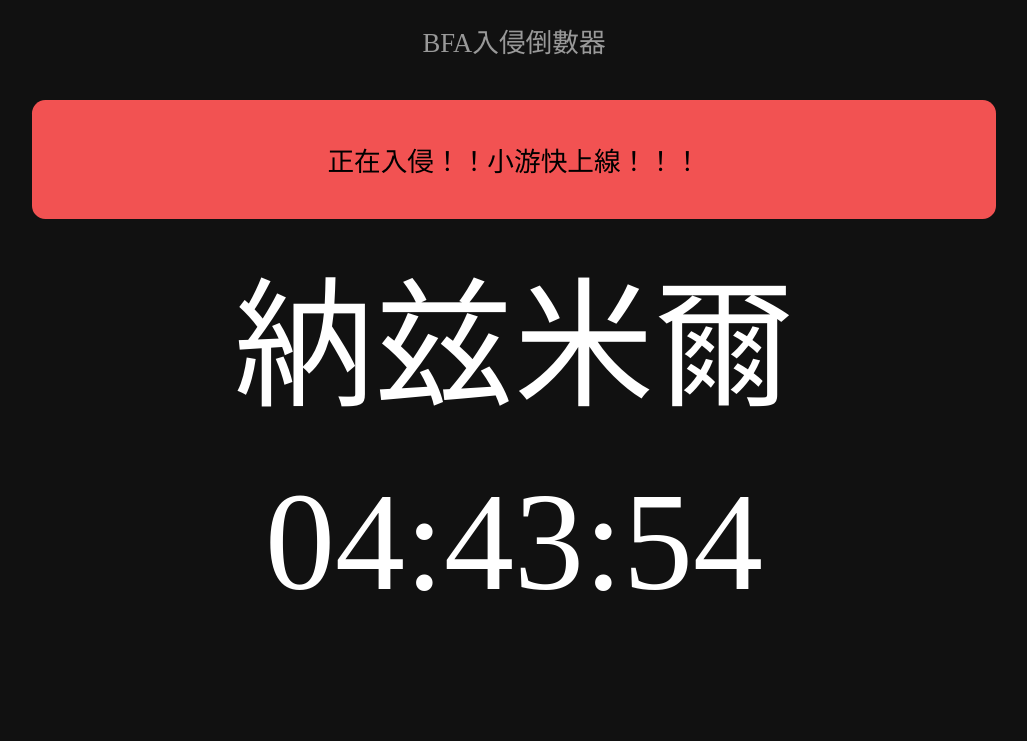
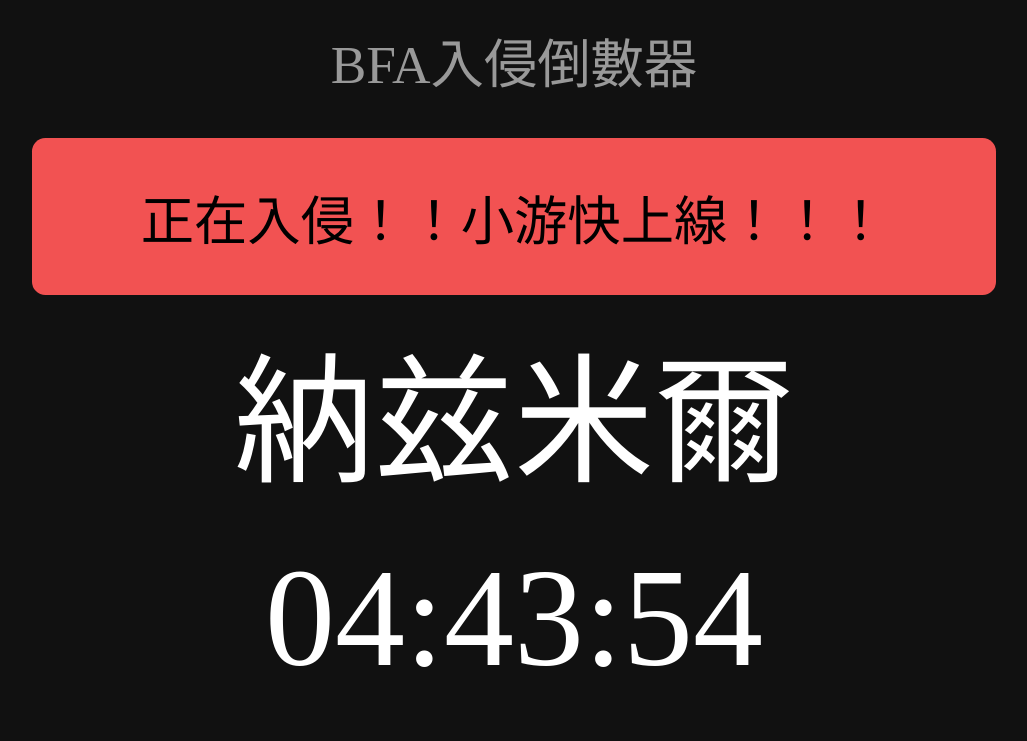
Before and after one commit to jormax/bfacountdown, a plain HTML site: page index.html in a window 1280 px wide. Shown: the whole page, without its empty margins (126-1153 px from the left). Drawn offline with nearby package versions, Linux system fonts and the light colour scheme.

Commit message:
Update style.css

```diff
--- a/css/style.css
+++ b/css/style.css
@@ -11,7 +11,7 @@ div {
   margin: auto;
   text-align: center;
   font-family: 微軟正黑體;
-  font-size: 20pt;
+  font-size: 40pt;
   width: 70%;
   border-radius: 10pt;
   padding: 10pt;
```
